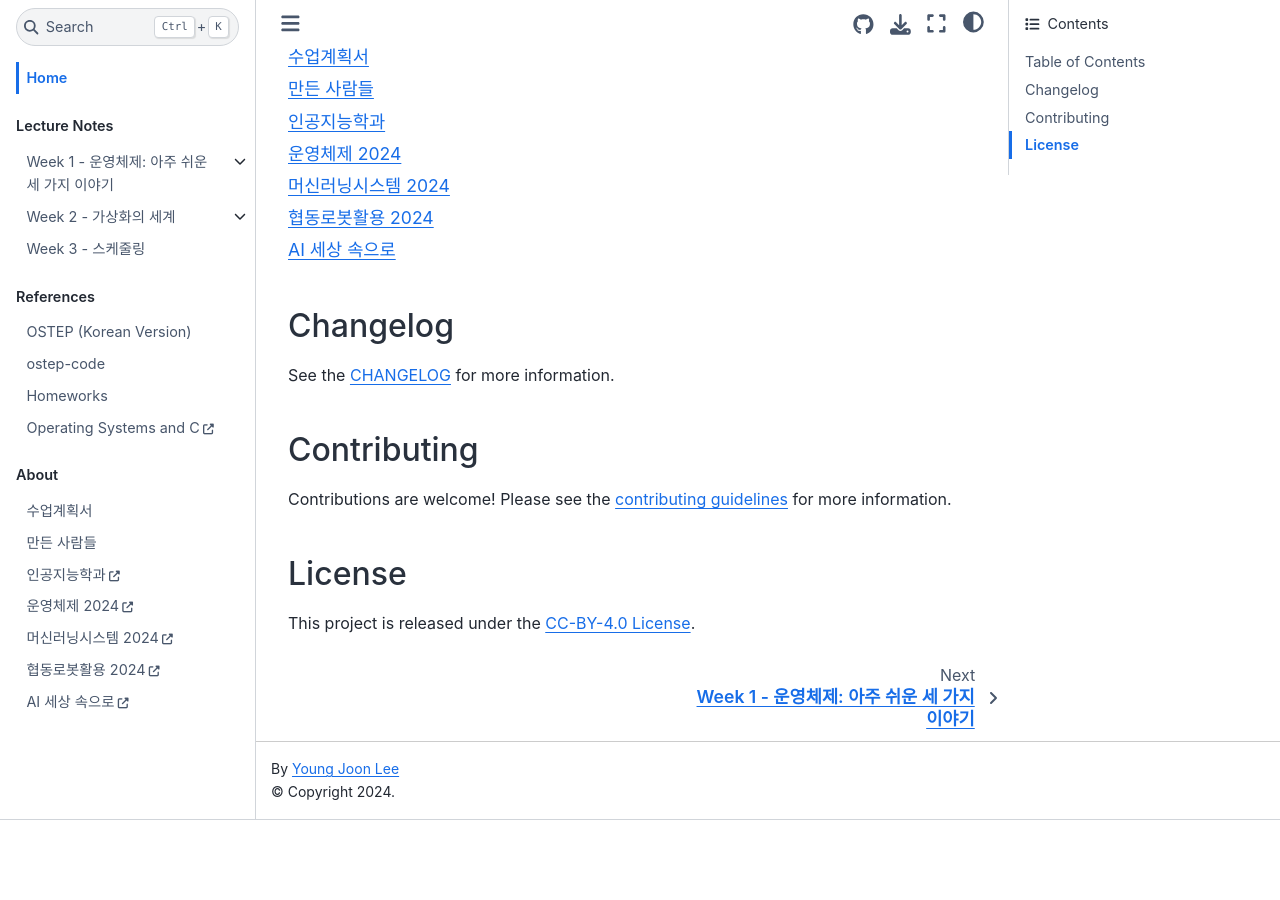
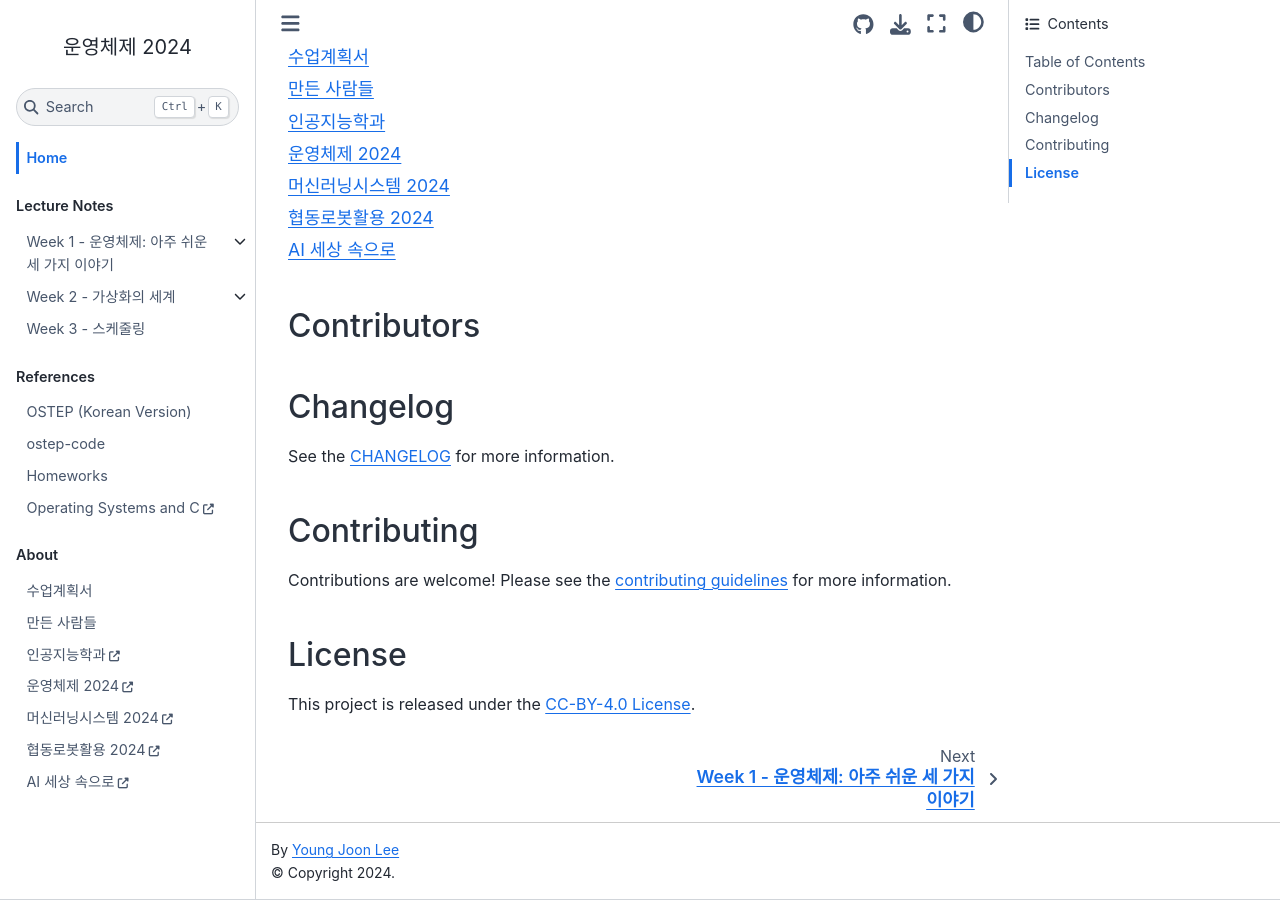
Before and after one commit to entelecheia/os-2024, a Jupyter Book: the page built from book/index.md, in a window 1280 px wide and 900 px high, scrolled down 865 px. Built offline with Jupyter Book 1.0.4 settings and Sphinx 7.4.7 and the Sphinx Book theme 1.1.4, drawn with Linux system fonts in a browser that asks for light colours; a script that is not in the unit is left out; before the commit the page ends 1685 px from its top, so only the background shows below that.

Commit message:
refactor(doc): update contributors format

````diff
--- a/book/index.md
+++ b/book/index.md
@@ -41,8 +41,16 @@
 
 ```
 
-<!-- readme: contributors -start -->
-<!-- readme: contributors -end -->
+## Contributors
+
+<!-- ALL-CONTRIBUTORS-LIST:START - Do not remove or modify this section -->
+<!-- prettier-ignore-start -->
+<!-- markdownlint-disable -->
+
+<!-- markdownlint-restore -->
+<!-- prettier-ignore-end -->
+
+<!-- ALL-CONTRIBUTORS-LIST:END -->
 
 ## Changelog
 
````
Also changed, not shown: 1 other file.
